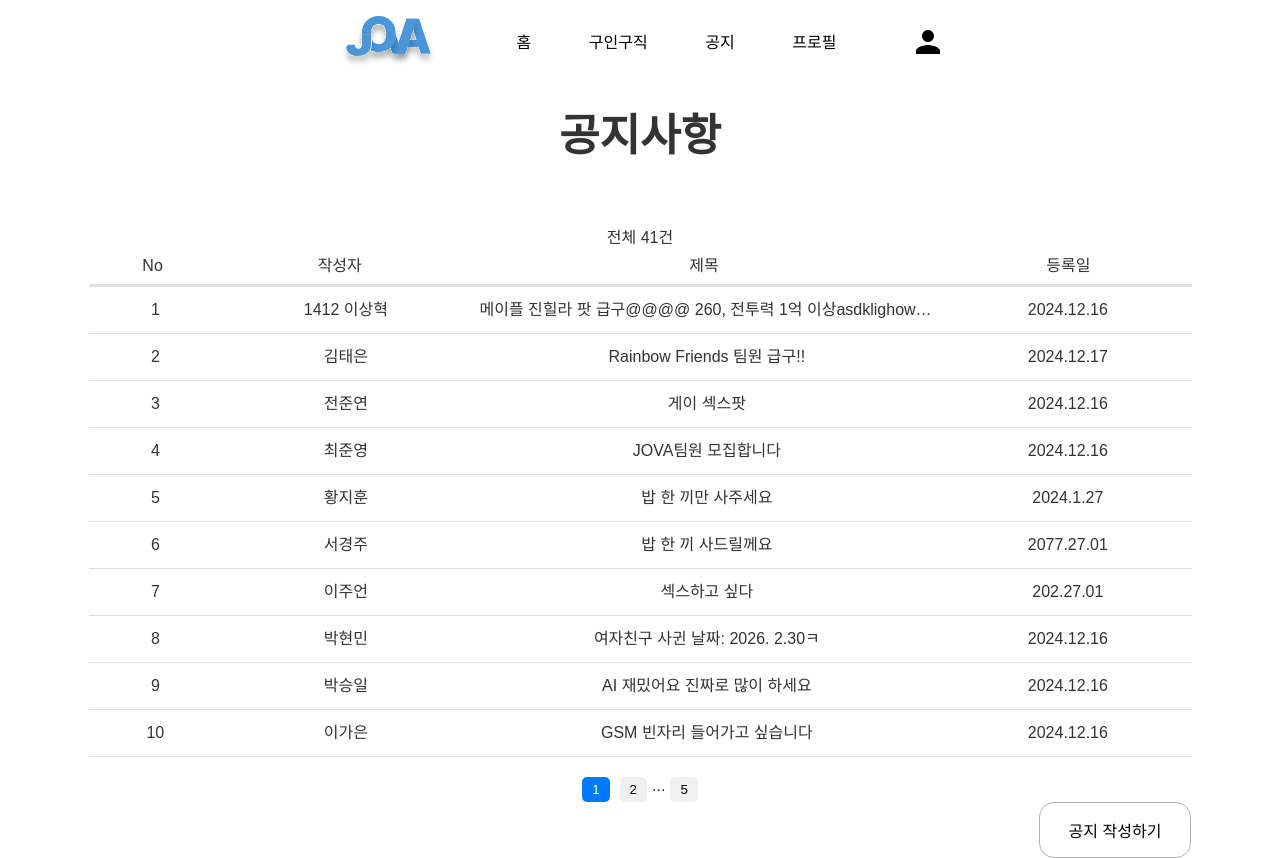
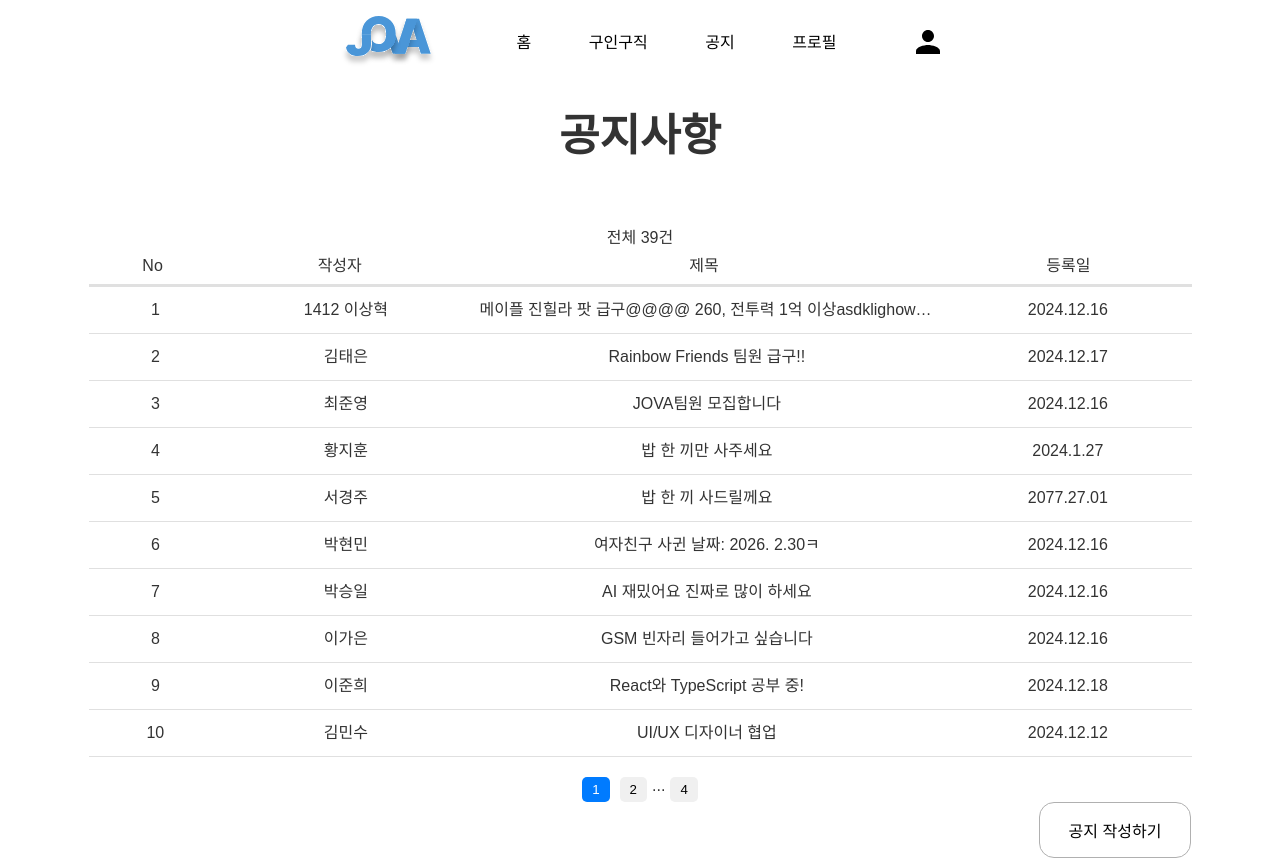
Before and after one commit to IdeaFestival-JOVA/JOVA-client-V0.5, a React (Vite) app: page /notion in a window 1280 px wide. Built offline with nearby package versions, Linux system fonts and the light colour scheme; a web font is replaced by a local one.

Commit message:
데모데이터 삭제제

```diff
--- a/src/page/Notion/NotionBody.tsx
+++ b/src/page/Notion/NotionBody.tsx
@@ -131,13 +131,6 @@ function NotionBody() {
         "*급구* Rainbow Friends 팀원 모집 중입니다. 관심 있는 분들은 DM 주세요!",
     },
     {
-      User: "전준연",
-      Title: "게이 섹스팟",
-      Time: "2024.12.16",
-      Contents:
-        "**게이 섹스팟** 관련 이야기입니다. 관심 있는 분들은 댓글 남겨주세요.",
-    },
-    {
       User: "최준영",
       Title: "JOVA팀원 모집합니다",
       Time: "2024.12.16",
@@ -156,12 +149,6 @@ function NotionBody() {
       Title: "밥 한 끼 사드릴께요",
       Time: "2077.27.01",
       Contents: "_밥 한 끼 사드릴께요_ 연락 주세요. 😊",
-    },
-    {
-      User: "이주언",
-      Title: "섹스하고 싶다",
-      Time: "202.27.01",
-      Contents: "이건 **단순한 대화**입니다. 진지한 대화나 친목을 원합니다.",
     },
     {
       User: "박현민",
```
